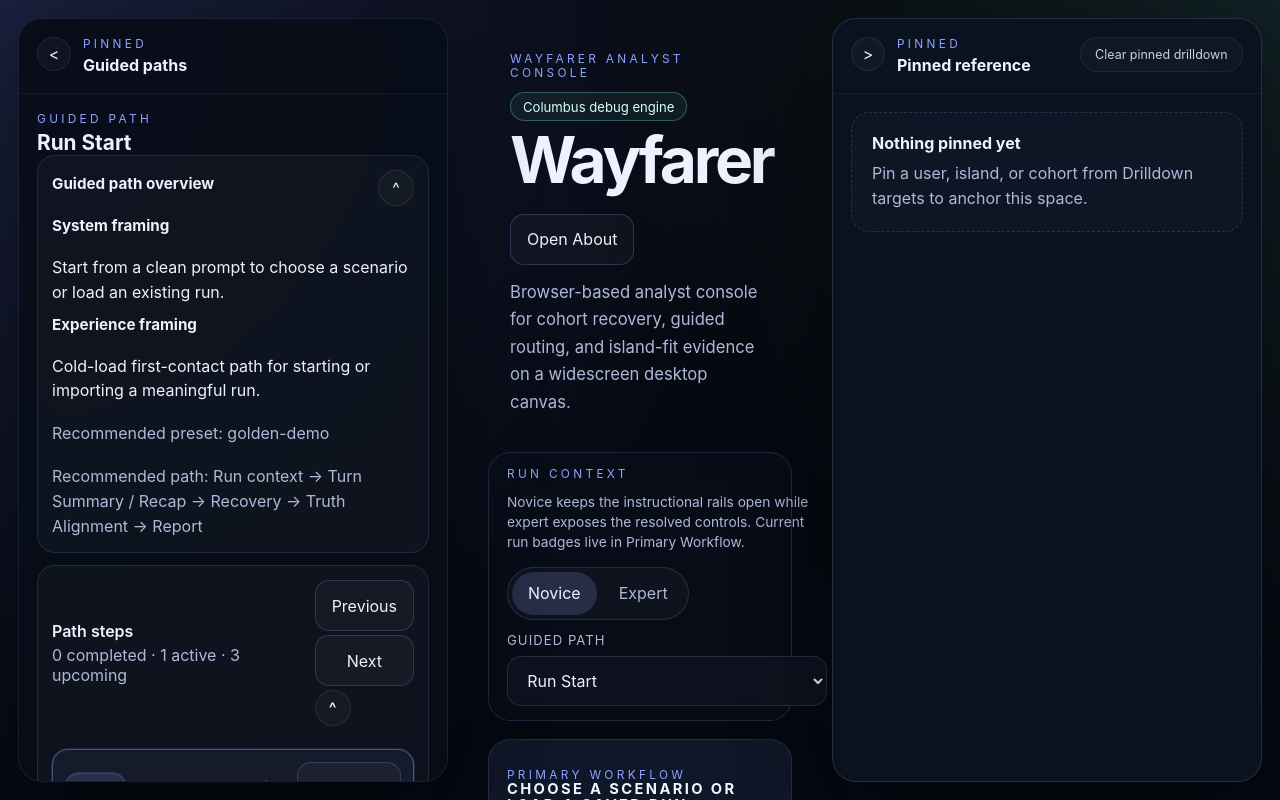
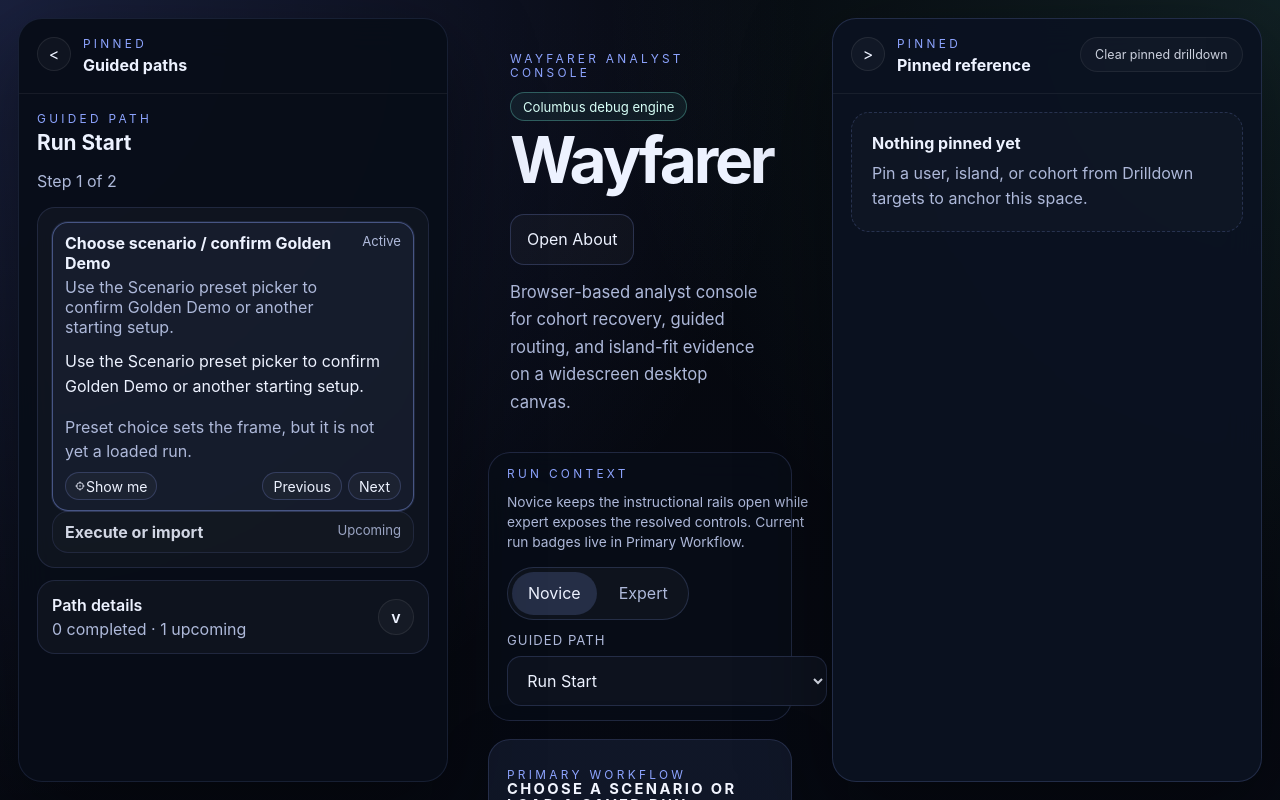
Before and after one commit to BrianUrbanek/Wayfarer, a React (Vite) app: page / in a window 1280 px wide. Shown: the top 800 px of the page. Built offline with nearby package versions, Linux system fonts and the light colour scheme.

Commit message:
Polish guided path accordion stepper hierarchy

```diff
--- a/src/styles.css
+++ b/src/styles.css
@@ -951,7 +951,7 @@ select {
   border: 1px solid rgba(141, 164, 255, 0.14);
   border-radius: 16px;
   background: rgba(255, 255, 255, 0.025);
-  padding: 12px;
+  padding: 10px 12px;
   display: grid;
   gap: 10px;
   transition:
@@ -965,10 +965,7 @@ select {
 .guided-path-step--active {
   border-color: rgba(141, 164, 255, 0.42);
   background: rgba(141, 164, 255, 0.06);
-  box-shadow:
-    0 0 0 1px rgba(141, 164, 255, 0.14),
-    0 10px 20px rgba(6, 12, 24, 0.16);
-  transform: translateY(-1px);
+  box-shadow: 0 0 0 1px rgba(141, 164, 255, 0.12);
 }
 
 .guided-path-step--completed {
@@ -1002,22 +999,92 @@ select {
   flex-wrap: wrap;
 }
 
-.guided-path-step__title-group {
-  display: flex;
-  align-items: center;
+.guided-path-step__summary {
+  display: flex;
+  align-items: flex-start;
+  justify-content: space-between;
+  gap: 12px;
+  width: 100%;
+  padding: 0;
+  border: 0;
+  background: transparent;
+  color: inherit;
+  text-align: left;
+}
+
+.guided-path-step__summary-copy {
+  display: grid;
+  gap: 4px;
+  min-width: 0;
+}
+
+.guided-path-step__summary-copy strong {
+  line-height: 1.25;
+}
+
+.guided-path-step__summary-meta {
+  display: inline-flex;
+  align-items: center;
+  justify-content: flex-end;
+  gap: 8px;
+  flex-shrink: 0;
+  font-size: 0.82rem;
+  white-space: nowrap;
+}
+
+.guided-path-step__summary-meta .badge {
+  padding: 0.22rem 0.5rem;
+  font-size: 0.72rem;
+}
+
+.guided-path-step__content {
+  display: grid;
+  gap: 8px;
+  padding-top: 2px;
+}
+
+.guided-path-step__content > p {
+  margin: 0;
+  line-height: 1.55;
+}
+
+.guided-path-step__footer {
+  display: flex;
+  align-items: center;
+  justify-content: space-between;
   gap: 8px;
   flex-wrap: wrap;
 }
 
-.guided-path-step__action {
-  flex-shrink: 0;
-}
-
-.guided-path__controls {
-  display: flex;
-  align-items: center;
+.guided-path-step__focus {
+  align-items: center;
+  gap: 6px;
+  padding: 4px 8px;
+  min-height: 28px;
+  font-size: 0.88rem;
+}
+
+.guided-path-step__focus svg {
+  width: 12px;
+  height: 12px;
+}
+
+.guided-path-step__controls {
+  display: flex;
+  align-items: center;
+  gap: 6px;
+  flex-wrap: wrap;
+}
+
+.guided-path-step__controls .button {
+  min-height: 28px;
+  padding: 4px 10px;
+  font-size: 0.88rem;
+}
+
+.guided-path-details__content {
+  display: grid;
   gap: 8px;
-  flex-wrap: wrap;
 }
 
 .instruction-list {
--- a/src/ui/dashboardGuidance.ts
+++ b/src/ui/dashboardGuidance.ts
@@ -11,45 +11,32 @@ export const GUIDED_PATHS: GuidedPath[] = [
     id: 'run-start',
     title: 'Run Start',
     recommendedPreset: 'golden-demo',
-    recommendedPath: 'Run context -> Turn Summary / Recap -> Recovery -> Truth Alignment -> Report',
+    recommendedPath: 'Golden Demo -> Execute Scenario or import -> Proof path -> Report',
     framing: {
-      system: 'Start from a clean prompt to choose a scenario or load an existing run.',
-      experience: 'Cold-load first-contact path for starting or importing a meaningful run.'
+      system: 'Begin from a clean load and establish the Golden Demo or a saved run before you inspect evidence.',
+      experience: 'Cold-load coaching path that turns a setup into a meaningful run.'
     },
     steps: [
       {
         id: 'run-start-choose-scenario',
-        title: 'Choose a scenario',
-        body: 'Use Scenario preset to select Golden Demo or another setup before you inspect anything else.',
-        targetId: 'turn-summary',
-        why: 'Preset selection sets up the run, but it does not mean a meaningful run has been loaded yet.'
+        title: 'Choose scenario / confirm Golden Demo',
+        body: 'Use the Scenario preset picker to confirm Golden Demo or another starting setup.',
+        targetId: 'primary-workflow',
+        why: 'Preset choice sets the frame, but it is not yet a loaded run.'
       },
       {
         id: 'run-start-execute-or-import',
         title: 'Execute or import',
-        body: 'Execute Scenario to generate a run, or Import JSON to load a saved run blob.',
-        targetId: 'turn-summary',
-        why: 'A run becomes interpretable only after it has real turn history or an imported saved state.'
-      },
-      {
-        id: 'run-start-read-proof-path',
-        title: 'Read the first proof path',
-        body: 'Once a meaningful run is loaded, read Turn Summary, Turn Recap, Hidden Cohort Recovery, and Selected Island / Truth Alignment in that order.',
-        targetId: 'turn-summary',
-        why: 'This is the portfolio-reviewer path after the run exists.'
-      },
-      {
-        id: 'run-start-open-report',
-        title: 'Open the report',
-        body: 'Open demo report only after a meaningful Golden Demo run exists.',
-        targetId: 'turn-summary',
-        why: 'The report is a readout artifact, not a start-state control.'
+        body: 'Execute Scenario to generate the run, or import a saved run blob if you already have one.',
+        targetId: 'execute-scenario',
+        actionLabel: 'Focus execute',
+        why: 'The run becomes real only after execution or import.'
       }
     ],
     successCriteria: [
-      'The viewer can start or import a run without seeing analysis warnings.',
-      'The viewer can tell that preset selection is not the same as a loaded run.',
-      'The first proof path appears only after a meaningful run exists.'
+      'The viewer can confirm the Golden Demo or another scenario from the start state.',
+      'The viewer can execute or import without reading analysis surfaces too early.',
+      'The run stays clearly separate from the preset frame.'
     ],
     maintenanceNote: 'Keep this path aligned to cold-load novice behavior and the start/import contract.'
   },
@@ -57,51 +44,65 @@ export const GUIDED_PATHS: GuidedPath[] = [
     id: 'portfolio-reviewer',
     title: 'Portfolio Reviewer',
     recommendedPreset: 'golden-demo',
-    recommendedPath: 'Run context -> Turn Summary / Recap -> Recovery -> Truth Alignment -> Report',
+    recommendedPath: 'Turn Summary -> Turn Recap -> Recovery -> Truth Alignment -> Routing -> Report',
     framing: {
-      system: 'Show the proof path a reviewer needs after a meaningful run is loaded.',
-      experience: 'Portfolio review flow centered on claim, run context, evidence, recovery, and report.'
+      system: 'Show the proof path once a meaningful run is loaded.',
+      experience: 'Reviewer flow centered on evidence, recovery, routing, and report.'
     },
     steps: [
       {
-        id: 'portfolio-reviewer-read-run-context',
-        title: 'Read the run context',
-        body: 'Open Run Context and confirm the active preset, seed, and turn policy.',
+        id: 'portfolio-reviewer-turn-summary',
+        title: 'Confirm the run',
+        body: 'Open Turn Summary and then Turn Recap to confirm the loaded run and the latest turn delta.',
         targetId: 'turn-summary',
-        why: 'This anchors the loaded run before reading evidence.'
+        why: 'These are the fastest proof surfaces for the loaded run.'
       },
       {
-        id: 'portfolio-reviewer-read-what-changed',
-        title: 'Read what changed',
-        body: 'Open Turn Summary and Turn Recap to see the current state and the turn-level delta.',
-        targetId: 'turn-summary',
-        why: 'These are the fastest summary cards for the loaded run.'
+        id: 'portfolio-reviewer-turn-recap',
+        title: 'Inspect Turn Recap',
+        body: 'Use Turn Recap to read the turn-level movers and the meaningful delta story.',
+        targetId: 'turn-recap',
+        why: 'The recap tells you which movers mattered in the latest turn.'
       },
       {
-        id: 'portfolio-reviewer-inspect-recovery',
-        title: 'Inspect recovery',
-        body: 'Open Hidden Cohort Recovery to read the seeded, unseeded, and noisy recovery story.',
-        targetId: 'selected-island',
-        why: 'Recovery is the key claim surface for the Golden Demo path.'
+        id: 'portfolio-reviewer-selected-user',
+        title: 'Inspect Selected User Summary',
+        body: 'Open Selected User Summary to review the selected user signal and diagnosis.',
+        targetId: 'selected-user-summary',
+        why: 'This is the primary per-user evidence surface.'
       },
       {
-        id: 'portfolio-reviewer-inspect-proof',
-        title: 'Inspect proof',
-        body: 'Select an island and inspect Truth Alignment to compare hidden truth with the learned estimate.',
-        targetId: 'selected-island',
-        why: 'This is the concrete proof path behind the summary cards.'
+        id: 'portfolio-reviewer-hidden-recovery',
+        title: 'Inspect Hidden Cohort Recovery',
+        body: 'Open Hidden Cohort Recovery to see how seeded, unseeded, and noisy reads recover.',
+        targetId: 'hidden-cohort-recovery',
+        why: 'Recovery is a key Golden Demo proof surface.'
+      },
+      {
+        id: 'portfolio-reviewer-selected-island',
+        title: 'Inspect Selected Island / Truth Alignment',
+        body: 'Open Selected Island and Truth Alignment to compare the visible read with hidden truth.',
+        targetId: 'selected-island-truth',
+        why: 'Truth alignment is the concrete island-level proof path.'
+      },
+      {
+        id: 'portfolio-reviewer-discovery-routing',
+        title: 'Use Discovery Routing',
+        body: 'Open Discovery Routing to read the next-action output for the selected user.',
+        targetId: 'discovery-routing',
+        why: 'Routing is the next-action surface that closes the evidence loop.'
       },
       {
         id: 'portfolio-reviewer-open-report',
-        title: 'Open the report',
-        body: 'Open demo report for a presentation-ready readout of the current Golden Demo state.',
-        targetId: 'turn-summary',
-        why: 'The report is the reviewer-friendly artifact once a meaningful run exists.'
+        title: 'Open Demo Report',
+        body: 'Open Demo Report for the stakeholder readout once the path evidence is clear.',
+        targetId: 'demo-report',
+        why: 'The report is the presentation-ready artifact at the end of the path.'
       }
     ],
     successCriteria: [
       'The viewer can understand the claim without opening every detail panel.',
-      'The proof path stays centered on turn summary, recovery, truth alignment, and report.',
+      'The proof path stays centered on summary, recap, recovery, truth alignment, routing, and report.',
       'Technical detail remains available but secondary.'
     ],
     maintenanceNote: 'Keep this path aligned to the novice proof path after a meaningful run loads.'
--- a/src/ui/guidedPath/GuidedPathTray.tsx
+++ b/src/ui/guidedPath/GuidedPathTray.tsx
@@ -1,8 +1,7 @@
 import { useMemo, useState } from 'react';
-import { Badge } from '../components/Badge';
 import { EmptyState } from '../components/EmptyState';
 import { Tray } from '../components/Tray';
-import type { GuidedPath, GuidedStepState, GuidedTargetId } from './guidedPathTypes.js';
+import type { GuidedPath, GuidedTargetId } from './guidedPathTypes.js';
 import type { UseGuidedPathControllerResult } from './useGuidedPathController.js';
 
 interface GuidedPathTrayProps {
@@ -14,26 +13,28 @@ interface GuidedPathTrayProps {
   title: string;
 }
 
-function statusTone(status: GuidedStepState['status']): 'neutral' | 'accent' | 'success' {
-  switch (status) {
-    case 'active':
-      return 'accent';
-    case 'completed':
-      return 'success';
-    default:
-      return 'neutral';
-  }
+function FocusGlyph() {
+  return (
+    <svg viewBox="0 0 16 16" aria-hidden="true" focusable="false">
+      <circle cx="8" cy="8" r="4.5" fill="none" stroke="currentColor" strokeWidth="1.1" />
+      <circle cx="8" cy="8" r="1" fill="currentColor" />
+      <path d="M8 2.5v1.8M8 11.7v1.8M2.5 8h1.8M11.7 8h1.8" fill="none" stroke="currentColor" strokeWidth="1.1" strokeLinecap="round" />
+    </svg>
+  );
 }
 
 export function GuidedPathTray({ collapsed, onToggleCollapsed, path, controller, onShowTarget, title }: GuidedPathTrayProps) {
-  const [storyCollapsed, setStoryCollapsed] = useState(false);
-  const [stepsCollapsed, setStepsCollapsed] = useState(false);
+  const [detailsCollapsed, setDetailsCollapsed] = useState(true);
+
+  const progressText = useMemo(
+    () => `Step ${Math.min(controller.activeStepIndex + 1, Math.max(1, controller.stepStates.length))} of ${controller.stepStates.length}`,
+    [controller.activeStepIndex, controller.stepStates.length]
+  );
 
   const completionText = useMemo(() => {
-    const activeCount = controller.stepStates.filter((step) => step.status === 'active').length;
     const completedCount = controller.stepStates.filter((step) => step.status === 'completed').length;
     const upcomingCount = controller.stepStates.filter((step) => step.status === 'upcoming').length;
-    return `${completedCount} completed · ${activeCount} active · ${upcomingCount} upcoming`;
+    return `${completedCount} completed · ${upcomingCount} upcoming`;
   }, [controller.stepStates]);
 
   return (
@@ -56,112 +57,104 @@ export function GuidedPathTray({ collapsed, onToggleCollapsed, path, controller,
         <div>
           <p className="eyebrow">Guided path</p>
           <h3>{path.title}</h3>
+          <p className="muted">{progressText}</p>
         </div>
       </div>
 
       <div className="instruction-grid">
         <section className="detail-block guided-path-panel">
-          <div className="section-heading section-heading--collapse-row">
-            <h4>Guided path overview</h4>
+          <div className="guided-path-stepper" role="list" aria-label={`${path.title} steps`}>
+            {controller.stepStates.length === 0 ? (
+              <EmptyState title="No guided steps" description="This guided path does not define any steps yet." />
+            ) : (
+              controller.stepStates.map((step) => {
+                const isActive = step.status === 'active';
+                const isCompleted = step.status === 'completed';
+                return (
+                  <section
+                    key={step.id}
+                    role="listitem"
+                    className={`guided-path-step guided-path-step--${step.status}${isActive ? ' guided-path-step--expanded' : ''}`}
+                  >
+                    <button type="button" className="guided-path-step__summary" onClick={() => controller.select(step.id)} aria-current={isActive ? 'step' : undefined}>
+                      <div className="guided-path-step__summary-copy">
+                        <strong>{step.title}</strong>
+                        {isActive ? <span className="muted">{step.body}</span> : null}
+                      </div>
+                      <span className="guided-path-step__summary-meta muted">
+                        <span>{isActive ? 'Active' : isCompleted ? 'Completed' : 'Upcoming'}</span>
+                      </span>
+                    </button>
+
+                    {isActive ? (
+                      <div className="guided-path-step__content">
+                        {step.body ? <p>{step.body}</p> : null}
+                        {step.why ? <p className="muted">{step.why}</p> : null}
+                        <div className="guided-path-step__footer">
+                          {step.targetId ? (
+                            <button
+                              type="button"
+                              className="button button--ghost guided-path-step__focus"
+                              onClick={() => void onShowTarget(step.targetId!)}
+                            >
+                              <FocusGlyph />
+                              <span>{step.actionLabel ?? 'Show me'}</span>
+                            </button>
+                          ) : null}
+                          <div className="guided-path-step__controls">
+                            <button type="button" className="button button--ghost" onClick={controller.previous} disabled={!controller.hasPrevious}>
+                              Previous
+                            </button>
+                            <button type="button" className="button button--ghost" onClick={controller.next} disabled={!controller.hasNext}>
+                              Next
+                            </button>
+                          </div>
+                        </div>
+                      </div>
+                    ) : null}
+                  </section>
+                );
+              })
+            )}
+          </div>
+        </section>
+
+        <section className="detail-block detail-block--foldout guided-path-details">
+          <div className="detail-block__summary detail-block__summary--row">
+            <div>
+              <span>Path details</span>
+              <span className="muted">{completionText}</span>
+            </div>
             <button
               type="button"
               className="icon-button collapsible-panel__toggle"
-              onClick={() => setStoryCollapsed((value) => !value)}
-              aria-label={storyCollapsed ? 'Expand Guided path overview' : 'Collapse Guided path overview'}
+              onClick={() => setDetailsCollapsed((value) => !value)}
+              aria-label={detailsCollapsed ? 'Expand Path details' : 'Collapse Path details'}
             >
               <span className="collapsible-panel__toggle-icon" aria-hidden="true">
-                {storyCollapsed ? 'v' : '^'}
+                {detailsCollapsed ? 'v' : '^'}
               </span>
             </button>
           </div>
-          {!storyCollapsed ? (
-            <>
+
+          {detailsCollapsed ? null : (
+            <div className="guided-path-details__content">
               <h4>System framing</h4>
               <p className="detail-block__title">{path.framing.system}</p>
               <h4>Experience framing</h4>
               <p className="detail-block__title">{path.framing.experience}</p>
               <p className="muted">Recommended preset: {path.recommendedPreset}</p>
               {path.recommendedPath ? <p className="muted">Recommended path: {path.recommendedPath}</p> : null}
-            </>
-          ) : null}
-        </section>
-
-        <section className="detail-block detail-block--foldout guided-path-steps">
-          <div className="detail-block__summary detail-block__summary--row">
-            <div>
-              <span>Path steps</span>
-              <span className="muted">{completionText}</span>
-            </div>
-            <div className="guided-path__controls">
-              <button type="button" className="button button--ghost" onClick={controller.previous} disabled={!controller.hasPrevious}>
-                Previous
-              </button>
-              <button type="button" className="button button--ghost" onClick={controller.next} disabled={!controller.hasNext}>
-                Next
-              </button>
-              <button
-                type="button"
-                className="icon-button collapsible-panel__toggle"
-                onClick={() => setStepsCollapsed((value) => !value)}
-                aria-label={stepsCollapsed ? 'Expand Path steps' : 'Collapse Path steps'}
-              >
-                <span className="collapsible-panel__toggle-icon" aria-hidden="true">
-                  {stepsCollapsed ? 'v' : '^'}
-                </span>
-              </button>
-            </div>
-          </div>
-
-          {!stepsCollapsed ? (
-            <div className="detail-block__foldout-grid guided-path-step-list">
-              {controller.stepStates.length === 0 ? (
-                <EmptyState title="No guided steps" description="This guided path does not define any steps yet." />
-              ) : (
-                controller.stepStates.map((step) => (
-                  <section key={step.id} className={`guided-path-step guided-path-step--${step.status}`}>
-                    <div className="guided-path-step__header">
-                      <div className="guided-path-step__title-group">
-                        <Badge tone={statusTone(step.status)}>{step.status}</Badge>
-                        <strong>{step.title}</strong>
-                      </div>
-                      {step.targetId ? (
-                        <button
-                          type="button"
-                          className="button button--ghost guided-path-step__action"
-                          onClick={() => {
-                            const targetId = step.targetId;
-                            if (!targetId) {
-                              return;
-                            }
-                            void onShowTarget(targetId);
-                          }}
-                        >
-                          {step.actionLabel ?? 'Show me'}
-                        </button>
-                      ) : null}
-                    </div>
-                    <p>{step.body}</p>
-                    {step.why ? <p className="muted">{step.why}</p> : null}
-                    {step.status === 'active' ? <p className="muted">Current step</p> : null}
-                  </section>
-                ))
-              )}
-            </div>
-          ) : null}
-        </section>
-
-        <section className="detail-block">
               <h4>Success criteria</h4>
               <ul className="diagnosis-list">
                 {path.successCriteria.map((criterion) => (
                   <li key={criterion}>{criterion}</li>
                 ))}
               </ul>
-        </section>
-
-        <section className="detail-block">
               <h4>Maintenance note</h4>
               <p>{path.maintenanceNote}</p>
+            </div>
+          )}
         </section>
       </div>
     </Tray>
--- a/src/ui/routing/DiscoveryRoutingPanel.tsx
+++ b/src/ui/routing/DiscoveryRoutingPanel.tsx
@@ -1,10 +1,11 @@
-import type { ReactNode } from 'react';
+import type { ReactNode, RefObject } from 'react';
 import { EmptyState } from '../components/EmptyState';
 import { ModulePanelHeader } from '../components/ModulePanelHeader';
 import { Panel } from '../components/Panel';
 
 interface DiscoveryRoutingPanelProps {
   id?: string;
+  panelRef?: RefObject<HTMLElement>;
   collapsed: boolean;
   onToggleCollapsed: () => void;
   onInspectTopRoute: () => void;
@@ -15,6 +16,7 @@ interface DiscoveryRoutingPanelProps {
 
 export function DiscoveryRoutingPanel({
   id,
+  panelRef,
   collapsed,
   onToggleCollapsed,
   onInspectTopRoute,
@@ -23,7 +25,7 @@ export function DiscoveryRoutingPanel({
   summary
 }: DiscoveryRoutingPanelProps) {
   return (
-    <Panel id={id} title="Discovery Routing" className="panel--wide" hideTitle>
+    <Panel ref={panelRef} id={id} title="Discovery Routing" className="panel--wide" hideTitle>
       <ModulePanelHeader
         eyebrow="Routing"
         title="Recommended unrated islands"
--- a/src/ui/routing/SelectedIslandPanel.tsx
+++ b/src/ui/routing/SelectedIslandPanel.tsx
@@ -1,10 +1,11 @@
-import type { ReactNode } from 'react';
+import type { ReactNode, RefObject } from 'react';
 import { EmptyState } from '../components/EmptyState';
 import { ModulePanelHeader } from '../components/ModulePanelHeader';
 import { Panel } from '../components/Panel';
 
 interface SelectedIslandPanelProps {
   id?: string;
+  panelRef?: RefObject<HTMLElement>;
   collapsed: boolean;
   onToggleCollapsed: () => void;
   onPinIsland: () => void;
@@ -16,6 +17,7 @@ interface SelectedIslandPanelProps {
 
 export function SelectedIslandPanel({
   id,
+  panelRef,
   collapsed,
   onToggleCollapsed,
   onPinIsland,
@@ -25,7 +27,7 @@ export function SelectedIslandPanel({
   summary
 }: SelectedIslandPanelProps) {
   return (
-    <Panel id={id} title="Selected Island" className="panel--wide" hideTitle>
+    <Panel ref={panelRef} id={id} title="Selected Island" className="panel--wide" hideTitle>
       <ModulePanelHeader
         eyebrow="Island comparison"
         title={islandLabel}
```
Also changed, not shown: src/App.tsx (+107 -6 lines), src/ui/PrimaryWorkflowPanel.tsx (+22 -3 lines), src/ui/overview/TurnRecapPanel.tsx (+4 -3 lines), src/ui/recovery/HiddenCohortRecoveryPanel.tsx (+4 -3 lines), src/ui/routing/SelectedIslandTruthComparison.tsx (+4 -3 lines), 1 other file (tests, documents, lock files or other folders). Lines whose indentation alone changed are shown as unchanged.
